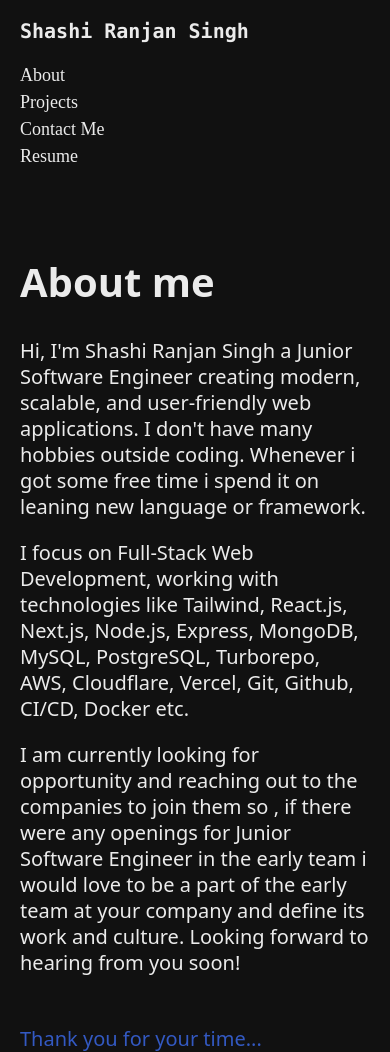
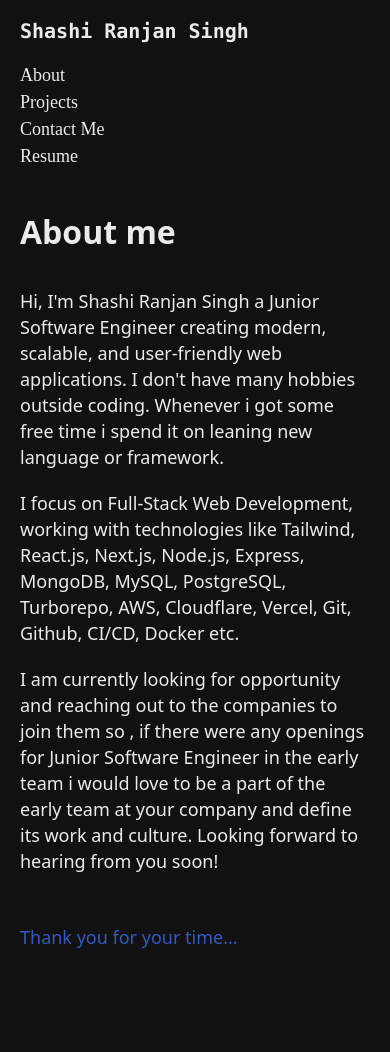
Before and after one commit to PrathamSingh1/Portfolio, a React (Vite) app: page /about in a window 390 px wide. After the commit the page ends 950 px from the top, so only its background shows below. Built offline with nearby package versions, Linux system fonts and the light colour scheme; a web font is replaced by a local one.

Commit message:
Fixed Mobile Responsive

```diff
--- a/src/pages/About.jsx
+++ b/src/pages/About.jsx
@@ -2,17 +2,17 @@ import React from 'react'
 
 const About = () => {
   return (
-    <div className='sm:max-w-[810px] max-w-[350px] mx-auto mt-[70px]'>
+    <div className='sm:max-w-[810px] max-w-[350px] mx-auto sm:mt-[70px] mt-[20px]'>
       <div>
-        <h1 className='text-[40px] leading-[52px] font-[700] mb-[30px] mt-[30px]'>About me</h1>
+        <h1 className='sm:text-[40px] text-[32px] leading-[52px] font-[700] mb-[30px] sm:mt-[30px] mt-[10px]'>About me</h1>
 
-        <p className='text-[20px] leading-[26px] text-[#ebebeb] font-[400]'>Hi, I'm Shashi Ranjan Singh a Junior Software Engineer creating modern, scalable, and user-friendly web applications. I don't have many hobbies outside coding. Whenever i got some free time i spend it on leaning new language or framework.</p>
+        <p className='sm:text-[20px] text-[18px] leading-[26px] text-[#ebebeb] font-[400]'>Hi, I'm Shashi Ranjan Singh a Junior Software Engineer creating modern, scalable, and user-friendly web applications. I don't have many hobbies outside coding. Whenever i got some free time i spend it on leaning new language or framework.</p>
 
-        <p className='text-[20px] mt-[20px] leading-[26px] text-[#ebebeb] font-[400]'>I focus on Full-Stack Web Development, working with technologies like Tailwind, React.js, Next.js, Node.js, Express, MongoDB, MySQL, PostgreSQL, Turborepo, AWS, Cloudflare, Vercel, Git, Github, CI/CD, Docker etc.</p>
+        <p className='sm:text-[20px] text-[18px] mt-[20px] leading-[26px] text-[#ebebeb] font-[400]'>I focus on Full-Stack Web Development, working with technologies like Tailwind, React.js, Next.js, Node.js, Express, MongoDB, MySQL, PostgreSQL, Turborepo, AWS, Cloudflare, Vercel, Git, Github, CI/CD, Docker etc.</p>
 
-        <p className='text-[20px] mt-[20px] leading-[26px] text-[#ebebeb] font-[400]'>I am currently looking for opportunity and reaching out to the companies to join them so , if there were any openings for Junior Software Engineer in the early team i would love to be a part of the early team at your company and define its work and culture. Looking forward to hearing from you soon!</p>
+        <p className='sm:text-[20px] text-[18px] mt-[20px] leading-[26px] text-[#ebebeb] font-[400]'>I am currently looking for opportunity and reaching out to the companies to join them so , if there were any openings for Junior Software Engineer in the early team i would love to be a part of the early team at your company and define its work and culture. Looking forward to hearing from you soon!</p>
 
-         <p className='text-[20px] mt-[50px] leading-[26px] text-[#3359c2] font-[400]'>Thank you for your time...</p>
+         <p className='sm:text-[20px] text-[18px] mt-[50px] leading-[26px] text-[#3359c2] font-[400]'>Thank you for your time...</p>
       </div>
     </div>
   )
--- a/src/pages/Contact.jsx
+++ b/src/pages/Contact.jsx
@@ -2,7 +2,7 @@ import React from 'react'
 
 const Contact = () => {
   return (
-    <div className='sm:max-w-[500px] max-w-[300px] mx-auto mt-[50px]'>
+    <div className='sm:max-w-[500px] max-w-[300px] mx-auto sm:mt-[50px] mt-[10px]'>
       <div className="text-white rounded-xl shadow-lg border border-[#27272a] p-4 sm:p-6">
         {/* Heading */}
         <h2 className="text-[28px] font-bold text-center mb-3">Contact Me</h2>
--- a/src/pages/Home.jsx
+++ b/src/pages/Home.jsx
@@ -71,18 +71,18 @@ const Home = () => {
 
       {/* Experience */}
       <div>
-        <h1 className='text-[40px] leading-[52px] font-[700] mb-[30px] mt-[30px]'>Experience</h1>
+        <h1 className='sm:text-[40px] text-[32px] leading-[52px] font-[700] mb-[30px] mt-[30px]'>Experience</h1>
         <div className='sm:max-w-[740px] max-w-[350px] mx-auto'>
           <h2 className='text-[20px] leading-[26px] text-[#31929a] font-[500]'>Codexon</h2>
           <h1 className='text-[20px] leading-[28px] text-[#f1f5f9] font-[700]'>Software Engineering Intern</h1>
           <h3 className='text-[14px] leading-[20px] text-[#94a3b8] font-[400]'>July 2024 - Dec 2024 </h3>
-          <p className='text-[20px] leading-[26px] text-[#cbd5e1] font-[400]'>Developed and maintained frontend features using React.js. Worked on creating responsive, user-friendly interfaces and improving overall UI/UX for the company's web applications. Collaborated with the backend team to integrate APIs and ensure smooth functionality across the platform.</p>
+          <p className='sm:text-[20px] text-[18px] leading-[26px] text-[#cbd5e1] font-[400]'>Developed and maintained frontend features using React.js. Worked on creating responsive, user-friendly interfaces and improving overall UI/UX for the company's web applications. Collaborated with the backend team to integrate APIs and ensure smooth functionality across the platform.</p>
         </div>
       </div>
 
       {/* Project */}
       <div>
-        <h1 className='text-[40px] leading-[52px] font-[700] mb-[30px] mt-[30px]'>Projects</h1>
+        <h1 className='sm:text-[40px] text-[32px] leading-[52px] font-[700] mb-[30px] mt-[30px]'>Projects</h1>
 
       </div>
     </div>
--- a/src/pages/Projects.jsx
+++ b/src/pages/Projects.jsx
@@ -2,10 +2,10 @@ import React from 'react'
 
 const Projects = () => {
   return (
-    <div className='sm:max-w-[810px] max-w-[350px] mx-auto mt-[70px]'>
+    <div className='sm:max-w-[810px] max-w-[350px] mx-auto sm:mt-[70px] mt-[20px]'>
       <div>
-        <h1 className='text-[40px] leading-[52px] font-[700] mb-[5px] mt-[30px]'>Projects</h1>
-        <h2 className='text-[20px] leading-[26px] text-[#9ca3af] font-[400]'>These are my projects on which I try to work actively.</h2>
+        <h1 className='sm:text-[40px] text-[32px] leading-[52px] font-[700] mb-[5px] sm:mt-[30px] mt-[10px]'>Projects</h1>
+        <h2 className='sm:text-[20px] text-[18px] leading-[26px] text-[#9ca3af] font-[400]'>These are my projects on which I try to work actively.</h2>
       </div>
     </div>
   )
--- a/src/pages/Resume.jsx
+++ b/src/pages/Resume.jsx
@@ -4,10 +4,10 @@ const Resume = () => {
   return (
     <div className="sm:max-w-[1000px] max-w-[350px] mx-auto mt-4 text-center">
       {/* Heading */}
-      <h1 className="text-3xl font-bold mb-6 text-white">My Resume</h1>
+      <h1 className="sm:text-[40px] text-[32px] font-bold mb-6 text-white">My Resume</h1>
 
       {/* PDF Viewer */}
-      <div className="w-full h-[800px] border rounded-lg shadow-lg overflow-hidden">
+      <div className="w-full sm:h-[800px] h-[300px] border rounded-lg shadow-lg overflow-hidden">
         <iframe
           src={`Resume.pdf`}
           title="Resume"
```
